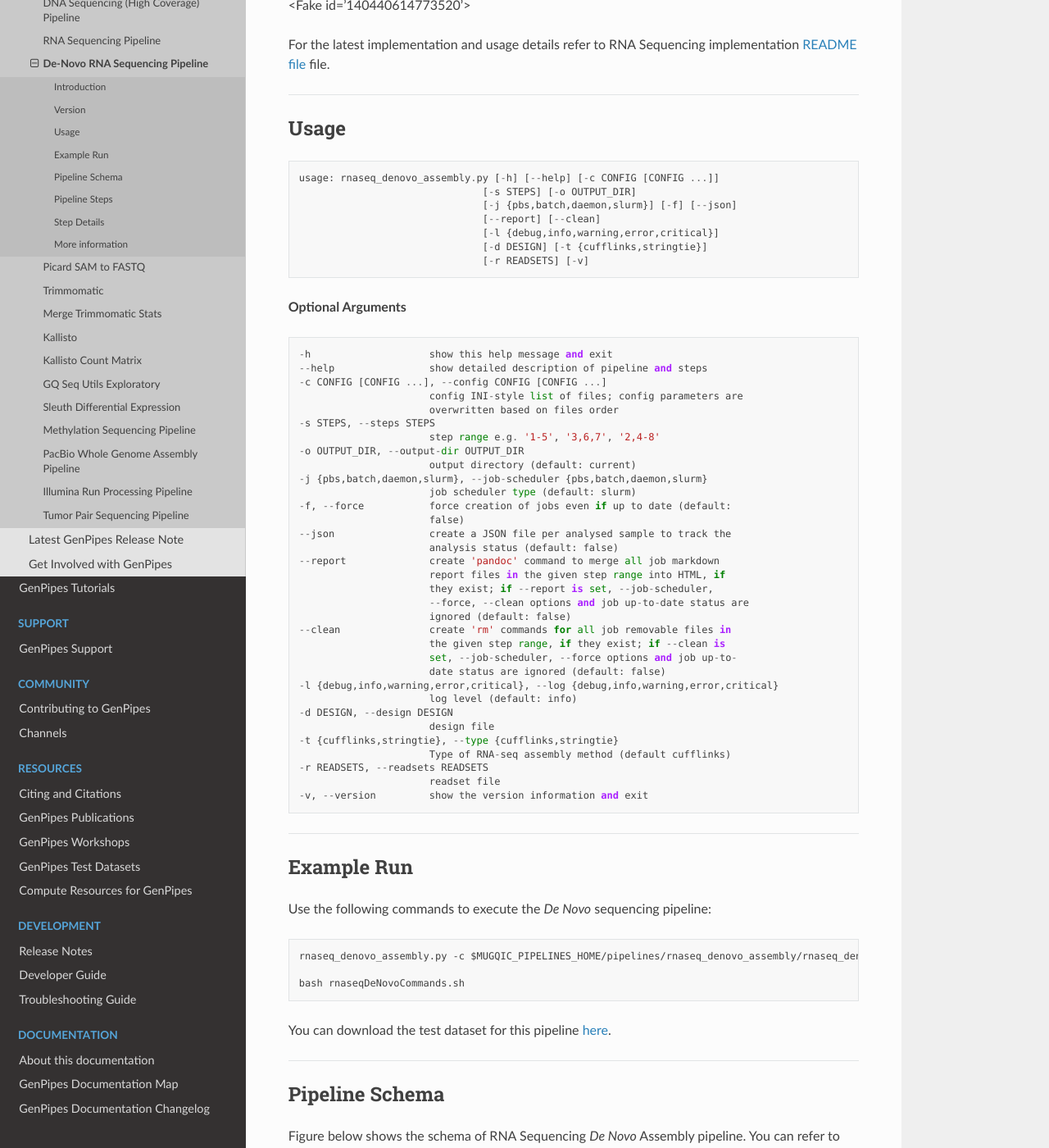
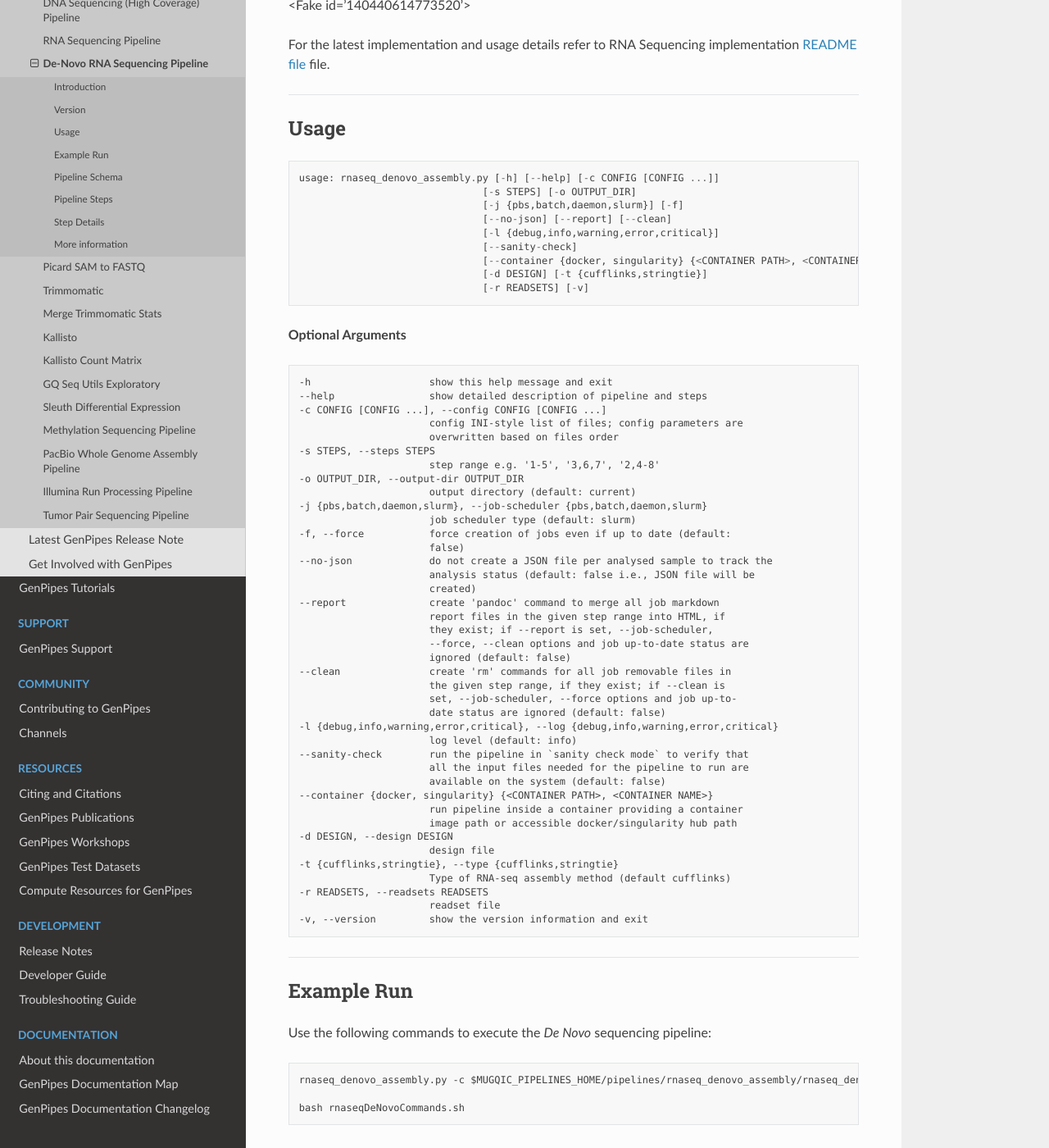
Before and after one commit to c3g/GenPipes_Docs, a Sphinx documentation site: the page built from docs/source/user_guide/pipelines/gp_rnaseq_denovo.rst, in a window 1280 px wide and 1400 px high, scrolled down 2199 px. Shown: the whole window at 82% size. Built offline with Sphinx 7.4.7 and the Read the Docs theme 2.0.0, drawn with Linux system fonts in a browser that asks for light colours; formulas are drawn with MathJax 3; the version number could not be read and is left out.

Commit message:
Refs #108 update for 3.1.5

```diff
--- a/docs/source/user_guide/pipelines/gp_rnaseq_denovo.rst
+++ b/docs/source/user_guide/pipelines/gp_rnaseq_denovo.rst
@@ -66,9 +66,11 @@ Usage
 
   usage: rnaseq_denovo_assembly.py [-h] [--help] [-c CONFIG [CONFIG ...]]
                                  [-s STEPS] [-o OUTPUT_DIR]
-                                 [-j {pbs,batch,daemon,slurm}] [-f] [--json]
-                                 [--report] [--clean]
+                                 [-j {pbs,batch,daemon,slurm}] [-f]
+                                 [--no-json] [--report] [--clean]
                                  [-l {debug,info,warning,error,critical}]
+                                 [--sanity-check]
+                                 [--container {docker, singularity} {<CONTAINER PATH>, <CONTAINER NAME>}]
                                  [-d DESIGN] [-t {cufflinks,stringtie}]
                                  [-r READSETS] [-v]
 
@@ -89,8 +91,9 @@ Usage
                         job scheduler type (default: slurm)
   -f, --force           force creation of jobs even if up to date (default:
                         false)
-  --json                create a JSON file per analysed sample to track the
-                        analysis status (default: false)
+  --no-json             do not create a JSON file per analysed sample to track the
+                        analysis status (default: false i.e., JSON file will be
+                        created)
   --report              create 'pandoc' command to merge all job markdown
                         report files in the given step range into HTML, if
                         they exist; if --report is set, --job-scheduler,
@@ -102,6 +105,12 @@ Usage
                         date status are ignored (default: false)
   -l {debug,info,warning,error,critical}, --log {debug,info,warning,error,critical}
                         log level (default: info)
+  --sanity-check        run the pipeline in `sanity check mode` to verify that
+                        all the input files needed for the pipeline to run are
+                        available on the system (default: false)
+  --container {docker, singularity} {<CONTAINER PATH>, <CONTAINER NAME>}
+                        run pipeline inside a container providing a container
+                        image path or accessible docker/singularity hub path
   -d DESIGN, --design DESIGN
                         design file
   -t {cufflinks,stringtie}, --type {cufflinks,stringtie}
```
